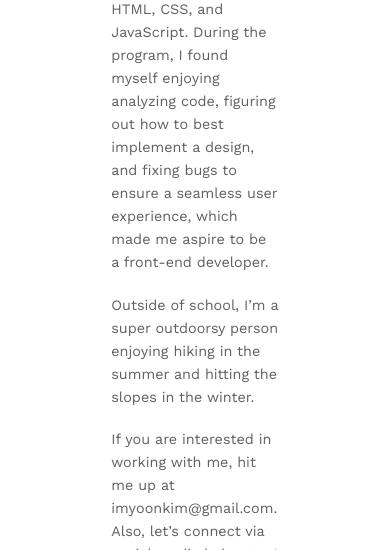
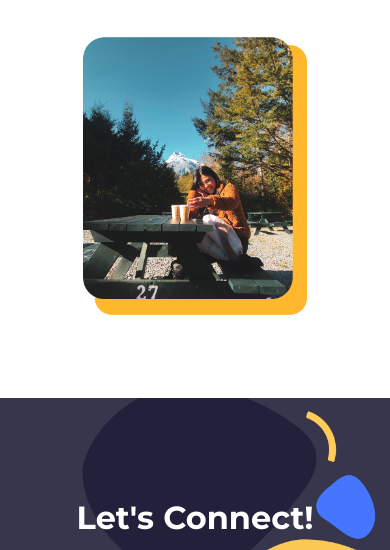
Before and after one commit to yoonthecoder/Portfolio, a plain HTML site: page about.html in a window 390 px wide. Shown: the part 1211-1761 px from the top of the page. Drawn offline with nearby package versions, Linux system fonts and the light colour scheme.

Commit message:
Make the about page responsive
Make the about page responsive

```diff
--- a/css/style.css
+++ b/css/style.css
@@ -137,7 +137,6 @@
   white-space: nowrap;
   border-right: 5px solid var(--primary-color);
   box-sizing: border-box;
-
 }
 
 @keyframes typewriter {
@@ -740,7 +739,7 @@
 
 /* About Page */
 .about-intro {
-  padding: 10rem 10rem 5rem 10rem;
+  padding: 10rem 10rem 0rem 10rem;
   display: flex;
   flex-direction: column;
   align-items: center;
@@ -763,8 +762,8 @@
 .about-me {
   background-image: url('../images/about_bg1.png');
   background-position: center;
+  background-size: auto;
   background-repeat: no-repeat;
-  background-size: cover;
   padding: 3rem 10rem;
   display: flex;
   justify-content: center;
@@ -773,9 +772,11 @@
 
 .about-text {
   max-width: 550px;
+  margin-right: 6rem;
 }
+
 .about-text h1 {
-  font-size: 4rem;
+  font-size: 2.5rem;
   margin-bottom: 3rem;
 }
 
@@ -799,7 +800,7 @@
 }
 
 .about-img {
-  max-width: 520px;
+  max-width: 500px;
 }
 
 .about-img img {
@@ -807,9 +808,7 @@
   border-radius: 20px;
 }
 
-.about-skills {
 
-}
 /* End of About Page */
 /* Footer */
 .footer {
@@ -919,6 +918,14 @@
     padding: 0rem;
   }
 
+  .about-me {
+    flex-direction: column;
+    padding: 3rem 0rem;
+  }
+  .about-text {
+    margin: 0;
+  }
+
 }
 
 @media screen and (max-width: 900px){
@@ -961,8 +968,8 @@
 
   .info-detail {
     width: 230px;
+  }
 
-  }
 }
 
 
@@ -1090,6 +1097,14 @@
     justify-content: center;
     padding: 0 70px;
   }
+
+  .about-text {
+    max-width: 400px;
+  }
+
+  .about-img {
+    max-width: 400px;
+  }
 }
 
 @media screen and (max-width: 600px){
@@ -1188,6 +1203,14 @@
   font-size: 0.6rem;
   color: #fff;
 }
+
+.about-text {
+  max-width: 300px;
+}
+
+.about-img {
+  max-width: 300px;
+}
 }
 
 @media screen and (max-width: 400px){
@@ -1198,6 +1221,17 @@
 
   .project-title h1 {
     font-size: 2rem;
+  }
+
+  .about-text{
+    width: 250px;
+  }
+  .about-text h1 {
+    font-size: 2rem;
+  }
+
+  .about-img {
+    width: 250px;
   }
 
 }
```
